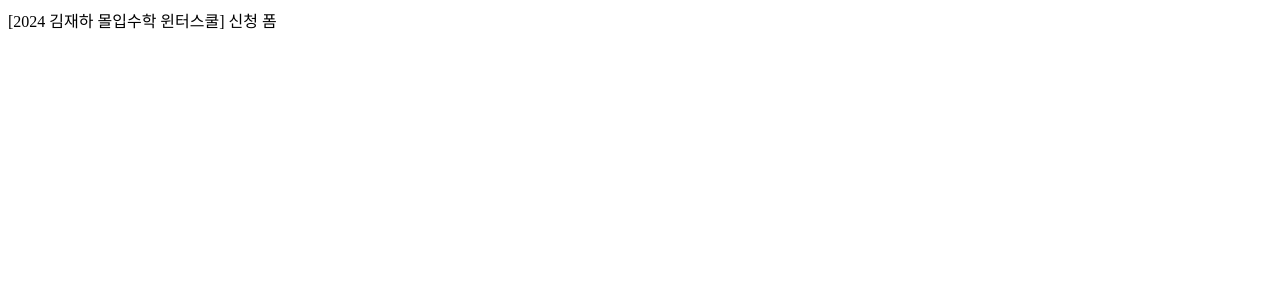
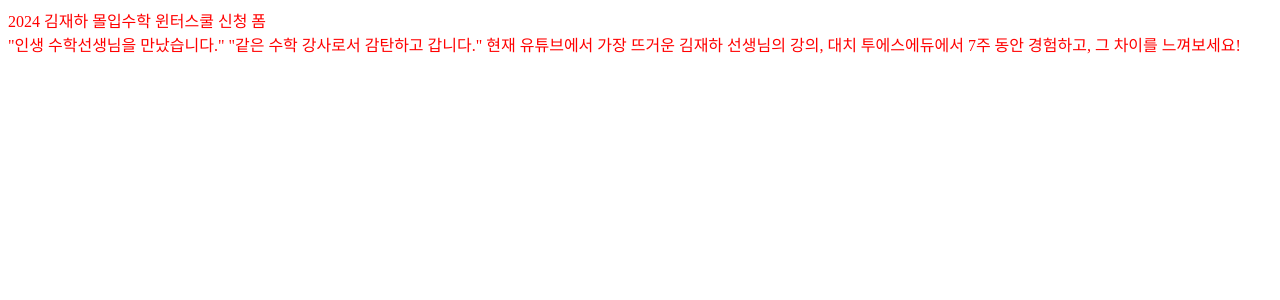
Before and after one commit to tari45800/WinterSchool.github.io, a React (Create React App) app in the folder winterschool/: page / in a window 1280 px wide. Shown: the top 300 px of the page. Built offline with nearby package versions, Linux system fonts and the light colour scheme.

Commit message:
feat: 윈터스쿨 빌드

```diff
--- a/winterschool/src/App.js
+++ b/winterschool/src/App.js
@@ -1,9 +1,19 @@
+import styled from "styled-components";
 
+const AppContainer = styled.div`
+  color: red;
+`;
 
 function App() {
   return (
-    <div className="App">
-[2024 김재하 몰입수학 윈터스쿨] 신청 폼    </div>
+    <AppContainer>
+      <div className="App">2024 김재하 몰입수학 윈터스쿨 신청 폼</div>
+      <div>
+        "인생 수학선생님을 만났습니다." "같은 수학 강사로서 감탄하고 갑니다."
+        현재 유튜브에서 가장 뜨거운 김재하 선생님의 강의, 대치 투에스에듀에서
+        7주 동안 경험하고, 그 차이를 느껴보세요!
+      </div>
+    </AppContainer>
   );
 }
 
```
Also changed, not shown: winterschool/package.json (+7 -2 lines), 1 other file (tests, documents, lock files or other folders).
